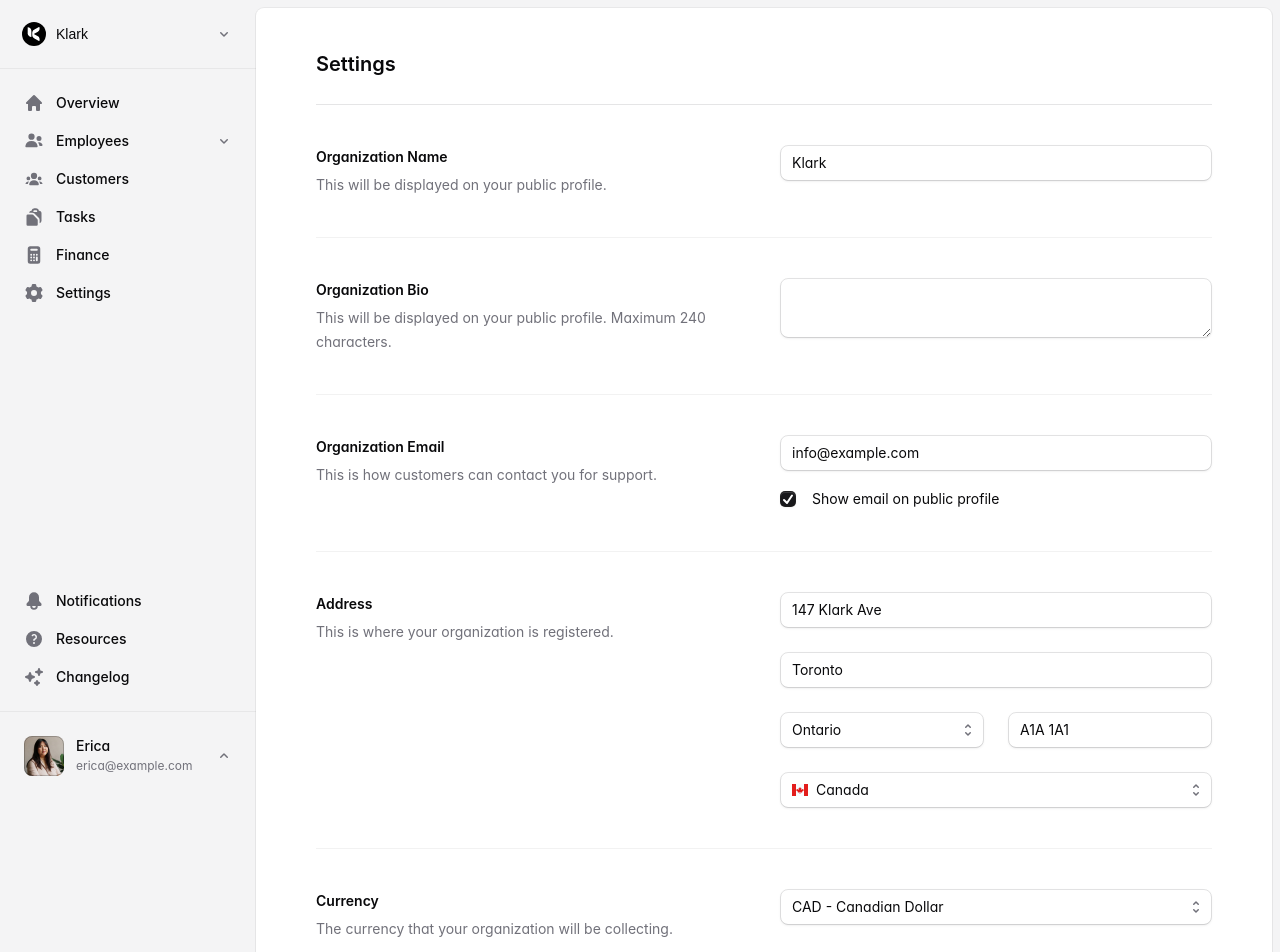
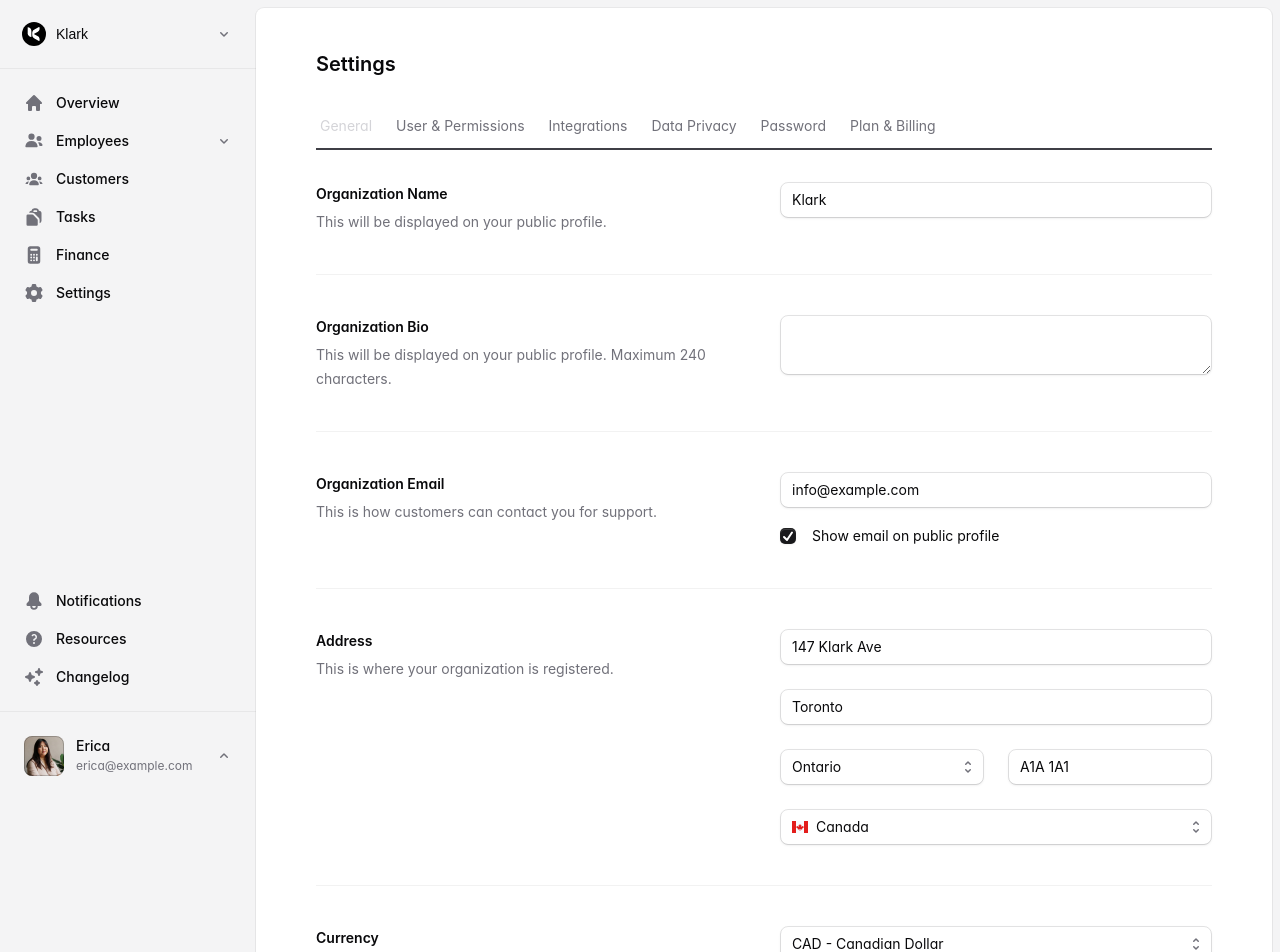
Before and after one commit to Lilianada/Klark, a Next.js app: page /settings in a window 1280 px wide. Shown: the top 952 px of the page. Built offline with nearby package versions, Linux system fonts and the light colour scheme; a web font is replaced by a local one.

Commit message:
page.jsx for settings page

```diff
--- a/src/app/settings/page.jsx
+++ b/src/app/settings/page.jsx
@@ -1,95 +1,22 @@
-import { Button } from '@/components/button'
-import { Checkbox, CheckboxField } from '@/components/checkbox'
-import { Divider } from '@/components/divider'
-import { Label } from '@/components/fieldset'
-import { Heading, Subheading } from '@/components/heading'
-import { Input } from '@/components/input'
-import { Select } from '@/components/select'
-import { Text } from '@/components/text'
-import { Textarea } from '@/components/textarea'
-import { Address } from './address'
+
 
 export const metadata = {
   title: 'Settings',
 }
 
+import React from 'react'
+import SettingIndex from '.'
+import { Heading } from '@/components/heading'
+import { Divider } from '@/components/divider'
+
 export default function Settings() {
   return (
-    <form method="post" className="mx-auto max-w-4xl">
-      <Heading>Settings</Heading>
-      <Divider className="my-10 mt-6" />
+    <div className="mx-auto max-w-4xl">
+    <Heading >Settings</Heading>
+    {/* <Divider className="my-10 mt-6" /> */}
 
-      <section className="grid gap-x-8 gap-y-6 sm:grid-cols-2">
-        <div className="space-y-1">
-          <Subheading>Organization Name</Subheading>
-          <Text>This will be displayed on your public profile.</Text>
-        </div>
-        <div>
-          <Input aria-label="Organization Name" name="name" defaultValue="Klark" />
-        </div>
-      </section>
+    <SettingIndex />
+    </div>
 
-      <Divider className="my-10" soft />
-
-      <section className="grid gap-x-8 gap-y-6 sm:grid-cols-2">
-        <div className="space-y-1">
-          <Subheading>Organization Bio</Subheading>
-          <Text>This will be displayed on your public profile. Maximum 240 characters.</Text>
-        </div>
-        <div>
-          <Textarea aria-label="Organization Bio" name="bio" />
-        </div>
-      </section>
-
-      <Divider className="my-10" soft />
-
-      <section className="grid gap-x-8 gap-y-6 sm:grid-cols-2">
-        <div className="space-y-1">
-          <Subheading>Organization Email</Subheading>
-          <Text>This is how customers can contact you for support.</Text>
-        </div>
-        <div className="space-y-4">
-          <Input type="email" aria-label="Organization Email" name="email" defaultValue="info@example.com" />
-          <CheckboxField>
-            <Checkbox name="email_is_public" defaultChecked />
-            <Label>Show email on public profile</Label>
-          </CheckboxField>
-        </div>
-      </section>
-
-      <Divider className="my-10" soft />
-
-      <section className="grid gap-x-8 gap-y-6 sm:grid-cols-2">
-        <div className="space-y-1">
-          <Subheading>Address</Subheading>
-          <Text>This is where your organization is registered.</Text>
-        </div>
-        <Address />
-      </section>
-
-      <Divider className="my-10" soft />
-
-      <section className="grid gap-x-8 gap-y-6 sm:grid-cols-2">
-        <div className="space-y-1">
-          <Subheading>Currency</Subheading>
-          <Text>The currency that your organization will be collecting.</Text>
-        </div>
-        <div>
-          <Select aria-label="Currency" name="currency" defaultValue="cad">
-            <option value="cad">CAD - Canadian Dollar</option>
-            <option value="usd">USD - United States Dollar</option>
-          </Select>
-        </div>
-      </section>
-
-      <Divider className="my-10" soft />
-
-      <div className="flex justify-end gap-4">
-        <Button type="reset" plain>
-          Reset
-        </Button>
-        <Button type="submit">Save changes</Button>
-      </div>
-    </form>
   )
 }
```
